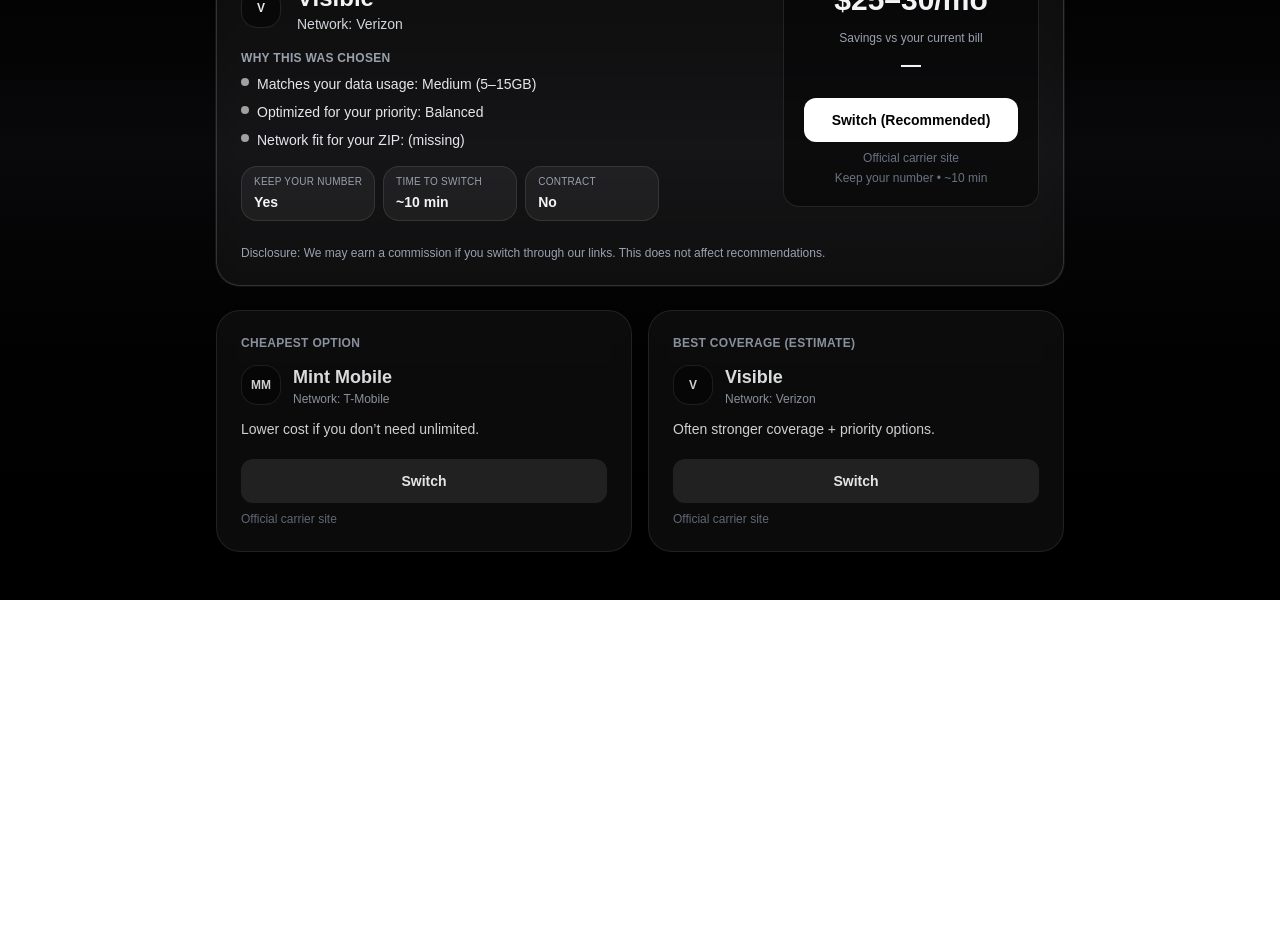
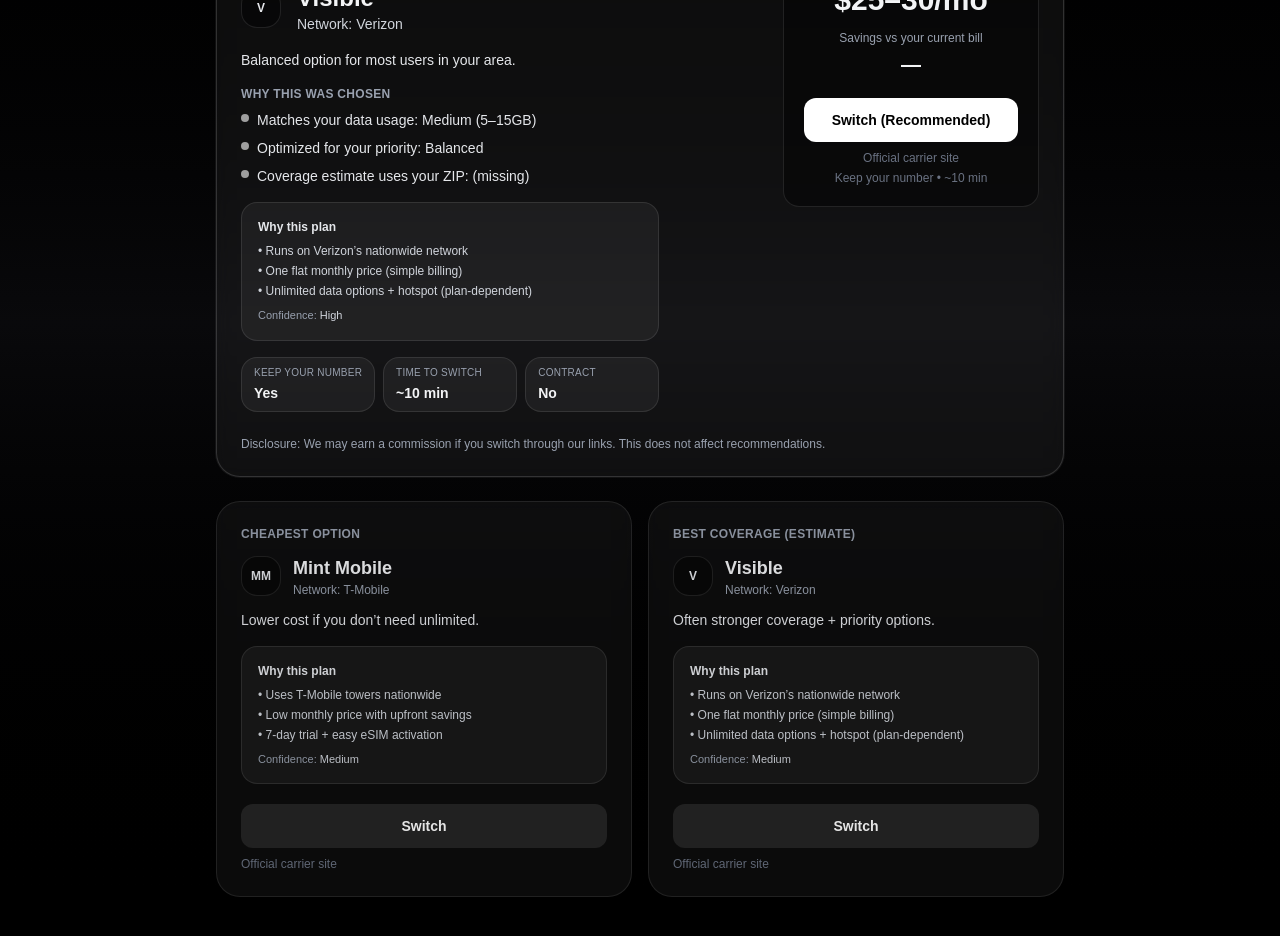
Before and after one commit to sendurway/signalwise, a Next.js app: page /results in a window 1280 px wide. Shown: the part 300-1236 px from the top of the page. Before the commit the page ends 900 px from the top, so only its background shows below. Built offline with nearby package versions, Linux system fonts and the light colour scheme.

Commit message:
Add trust microcopy to results cards

```diff
--- a/app/results/page.tsx
+++ b/app/results/page.tsx
@@ -1,18 +1,19 @@
 export const dynamic = "force-dynamic";
 export const revalidate = 0;
+
+type CarrierSlug = "mint" | "visible" | "us-mobile";
 
 type Recommendation = {
   name: string;
   network: string;
   price: string;
   reason: string;
-  slug: "mint" | "visible" | "us-mobile"; // IMPORTANT: use slug, not direct URL
+  slug: CarrierSlug; // IMPORTANT: always use slug so we go through /go/ for tracking
 };
 
 function getSimpleRecommendation(homeZip: string, dataTier: string, priority: string) {
   const westCoast = homeZip.startsWith("9");
 
-  // Helper to build recommendation objects
   const mint = (price: string, reason: string): Recommendation => ({
     name: "Mint Mobile",
     network: "T-Mobile",
@@ -37,6 +38,7 @@ function getSimpleRecommendation(homeZip: string, dataTier: string, priority: st
     slug: "us-mobile",
   });
 
+  // LIGHT DATA
   if (dataTier === "light") {
     const cheapest = mint("$15/mo", "Cheapest option for light data users.");
     const coverage = visible("$25/mo", "Better coverage if signal reliability matters.");
@@ -48,9 +50,11 @@ function getSimpleRecommendation(homeZip: string, dataTier: string, priority: st
     return { bestMatch, cheapest, bestCoverage: coverage };
   }
 
+  // UNLIMITED
   if (dataTier === "unlimited") {
     const cheapest = visible("$25/mo", "Lowest-cost unlimited option with a simple signup flow.");
     const coverage = visible("$45/mo", "Higher priority data in busy areas and strong Verizon coverage.");
+
     const balanced = westCoast
       ? mint("$30/mo", "Unlimited data at a strong value for your region.")
       : visible("$25/mo", "Unlimited data at a strong value for your region.");
@@ -61,6 +65,7 @@ function getSimpleRecommendation(homeZip: string, dataTier: string, priority: st
     return { bestMatch, cheapest, bestCoverage: coverage };
   }
 
+  // DEFAULT (medium/heavy)
   const cheapest = mint("$15–20/mo", "Lower cost if you don’t need unlimited.");
   const coverage = visible("$45/mo", "Often stronger coverage + priority options.");
   const balanced = westCoast
@@ -99,9 +104,9 @@ function computeSavings(bestPrice: string, currentBill?: string) {
   return Math.max(0, current - best);
 }
 
-// IMPORTANT: Build the tracked /go URL (this is what makes Supabase clicks work)
+// This is the critical part: ALWAYS go through /go/... so Supabase logging runs.
 function goHref(
-  slug: string,
+  slug: CarrierSlug,
   ctx: {
     homeZip: string;
     dataTier: string;
@@ -119,6 +124,28 @@ function goHref(
   if (ctx.currentBill) qs.set("currentBill", ctx.currentBill);
   if (ctx.currentCarrier) qs.set("currentCarrier", ctx.currentCarrier);
   return `/go/${slug}?${qs.toString()}`;
+}
+
+function whyThisPlan(slug: CarrierSlug) {
+  if (slug === "mint") {
+    return [
+      "Uses T-Mobile towers nationwide",
+      "Low monthly price with upfront savings",
+      "7-day trial + easy eSIM activation",
+    ];
+  }
+  if (slug === "visible") {
+    return [
+      "Runs on Verizon’s nationwide network",
+      "One flat monthly price (simple billing)",
+      "Unlimited data options + hotspot (plan-dependent)",
+    ];
+  }
+  return [
+    "Choose Verizon or T-Mobile network options",
+    "Good balance of price + flexibility",
+    "eSIM support and easy plan switching",
+  ];
 }
 
 export default async function ResultsPage({
@@ -146,10 +173,10 @@ export default async function ResultsPage({
 
   const ctxBase = { homeZip, dataTier, priority, currentBill, currentCarrier };
 
-  const why = [
+  const whyChosen = [
     `Matches your data usage: ${labelForDataTier(dataTier)}`,
     `Optimized for your priority: ${labelForPriority(priority)}`,
-    `Network fit for your ZIP: ${homeZip || "(missing)"}`,
+    `Coverage estimate uses your ZIP: ${homeZip || "(missing)"}`,
   ];
 
   const primaryCta =
@@ -158,6 +185,7 @@ export default async function ResultsPage({
   return (
     <main className="min-h-screen bg-gradient-to-b from-black via-zinc-950 to-black text-gray-100">
       <div className="mx-auto max-w-4xl px-6 py-12">
+        {/* Header */}
         <div className="flex items-start justify-between gap-6">
           <div className="space-y-2">
             <div className="inline-flex items-center gap-2 rounded-full border border-white/10 bg-white/5 px-3 py-1 text-xs font-semibold text-gray-200">
@@ -207,13 +235,28 @@ export default async function ResultsPage({
                 </div>
               </div>
 
+              <p className="text-sm text-gray-200">{rec.bestMatch.reason}</p>
+
               <div className="grid gap-2 text-sm text-gray-200">
                 <div className="text-xs font-semibold uppercase tracking-wide text-gray-400">
                   Why this was chosen
                 </div>
-                {why.map((w) => (
+                {whyChosen.map((w) => (
                   <Bullet key={w} text={w} />
                 ))}
+              </div>
+
+              {/* Trust microcopy */}
+              <div className="mt-4 rounded-2xl border border-white/10 bg-white/5 p-4">
+                <div className="text-xs font-semibold text-gray-200">Why this plan</div>
+                <ul className="mt-2 space-y-1 text-xs text-gray-300">
+                  {whyThisPlan(rec.bestMatch.slug).map((line) => (
+                    <li key={line}>• {line}</li>
+                  ))}
+                </ul>
+                <div className="mt-2 text-[11px] text-gray-400">
+                  Confidence: <span className="font-medium text-gray-300">High</span>
+                </div>
               </div>
 
               <div className="mt-2 grid gap-2 text-xs text-gray-300 sm:grid-cols-3">
@@ -287,6 +330,7 @@ function SecondaryCard({
   return (
     <section className="rounded-3xl border border-white/10 bg-white/5 p-6 backdrop-blur opacity-90 hover:opacity-100 transition">
       <p className="text-xs font-semibold uppercase tracking-wide text-gray-400">{title}</p>
+
       <div className="mt-3 flex items-center gap-3">
         <LogoDot label={initials(item.name)} />
         <div>
@@ -296,6 +340,19 @@ function SecondaryCard({
       </div>
 
       <p className="mt-3 text-sm text-gray-200">{item.reason}</p>
+
+      {/* Trust microcopy */}
+      <div className="mt-4 rounded-2xl border border-white/10 bg-white/5 p-4">
+        <div className="text-xs font-semibold text-gray-200">Why this plan</div>
+        <ul className="mt-2 space-y-1 text-xs text-gray-300">
+          {whyThisPlan(item.slug).map((line) => (
+            <li key={line}>• {line}</li>
+          ))}
+        </ul>
+        <div className="mt-2 text-[11px] text-gray-400">
+          Confidence: <span className="font-medium text-gray-300">Medium</span>
+        </div>
+      </div>
 
       <a
         href={href}
```
